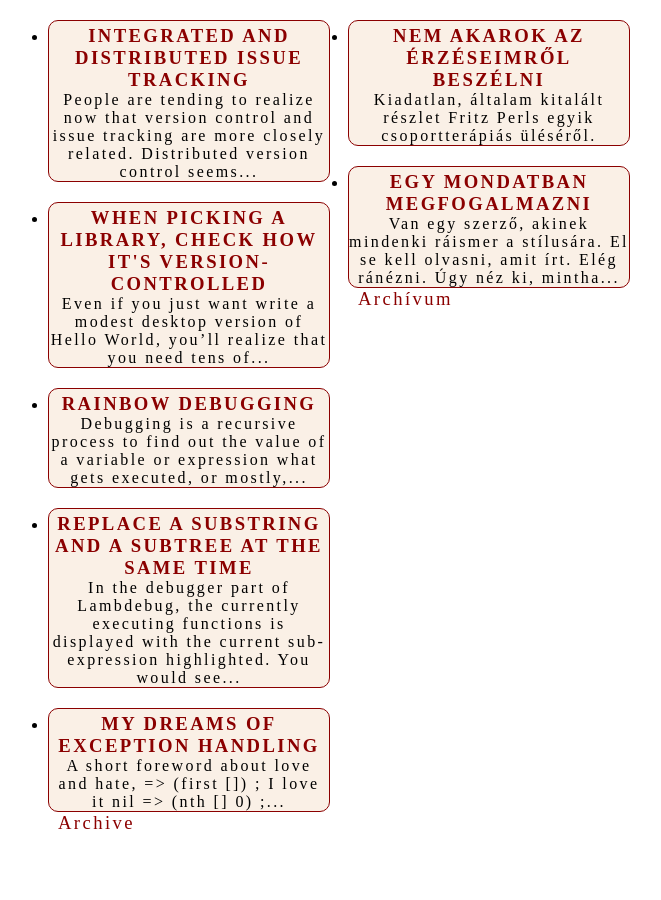
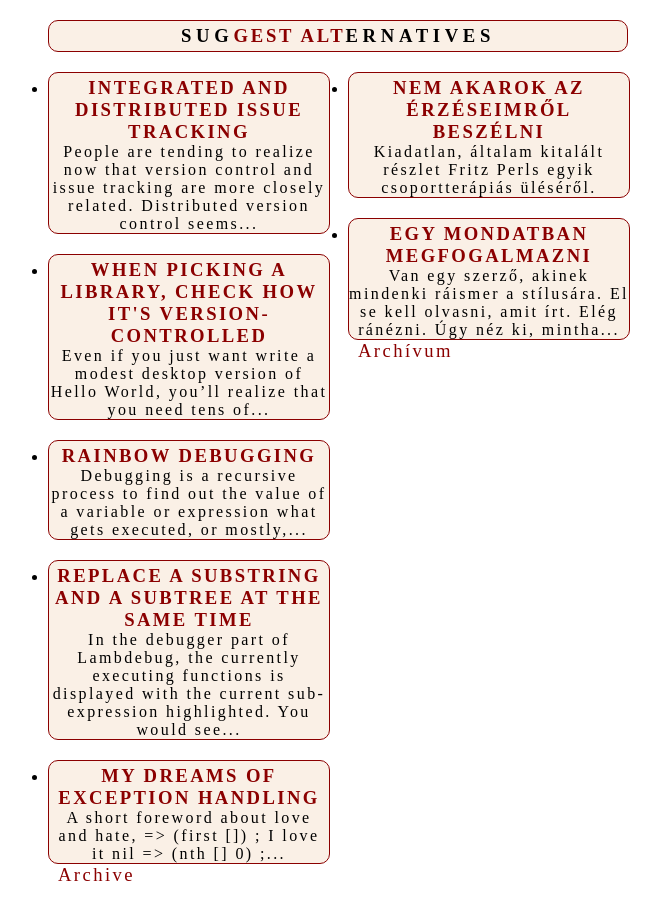
Before and after one commit to adamschmideg/adamschmideg.github.com, a Jekyll site: the page built from index.md, in a window 1280 px wide. Shown: the whole page, without its empty margins (302-963 px from the left). Built offline with Jekyll 4.4.1, drawn with Linux system fonts in a browser that asks for light colours; some web fonts are replaced.

Commit message:
header in index pages @0.7

```diff
--- /dev/null
+++ b/_includes/header.html
@@ -0,0 +1,3 @@
+<div class='header'>
+  <a href='/'><span style='color: black'>sug</span><span style='letter-spacing: 0.15em;color: DarkRed'>gest alt</span><span style='color: black'>ernatives</span></a>
+</div>
--- a/_includes/snippet.html
+++ b/_includes/snippet.html
@@ -1,5 +1,5 @@
 
-        <li>
+        <li class='card'>
           <div class='title'>
             <a href='{{ post.url }}'>{{ post.title }}</a>
           </div>
--- a/css/toc.css
+++ b/css/toc.css
@@ -37,7 +37,7 @@ ul.toc {
   margin-bottom: 1em;
 }
 
-ul.toc li {
+.header, .footer, .card {
   background-color: Linen;
   border-color: DarkRed;
   border-radius: 10px;
@@ -49,6 +49,16 @@ ul.toc li {
   margin-top: 20px;
   text-align: center;
   width: 280px;
+}
+
+.header, .footer {
+  width: 570;
+  font-family: 'Annie Use Your Telescope', serif;
+  letter-spacing: 0.25em;
+  font-weight: bold;
+  font-size: 14pt;
+  text-transform: uppercase;
+  padding: 4px;
 }
 
 .handwriting {
--- a/index.md
+++ b/index.md
@@ -8,6 +8,8 @@
 <body>
 
 <div class='wrap handwriting'>
+  {% include header.html %}
+
   <div class='column-wrap'>
     <ul class='toc'>
       {% for post in site.categories.en limit:5 %}
```
Also changed, not shown: en/index.md (+1 -0 lines), hu/index.md (+1 -0 lines).
